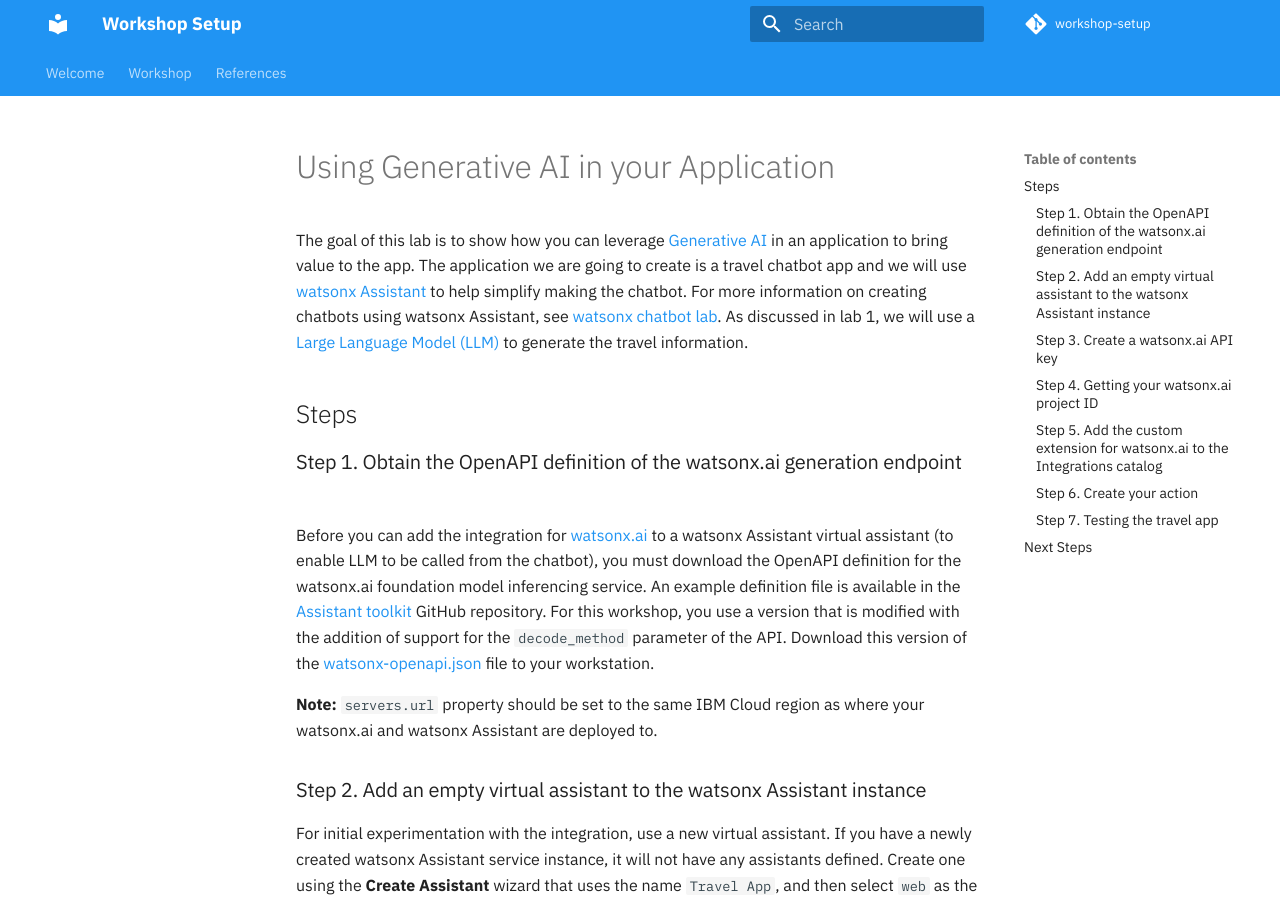
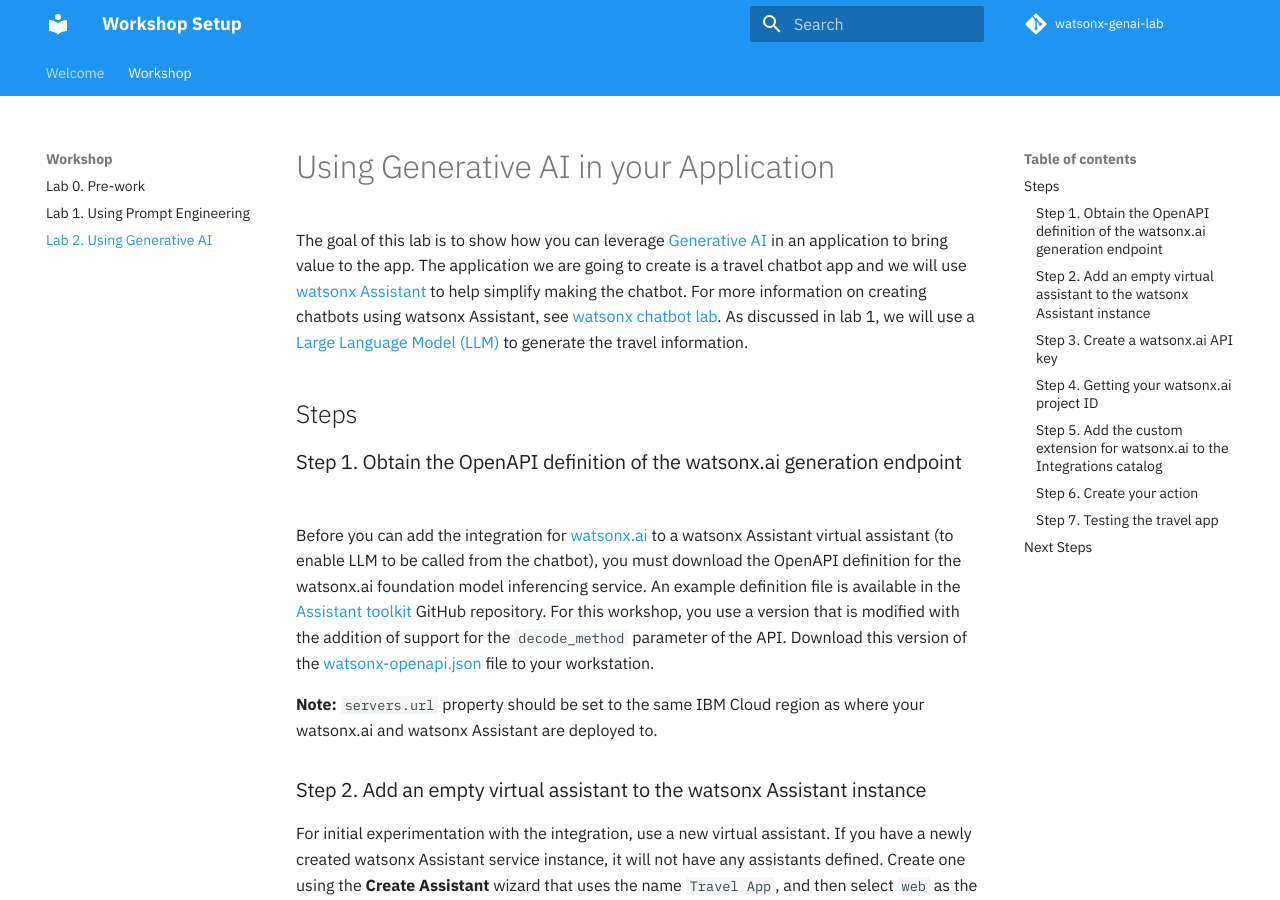
Before and after one commit to IBM/watsonx-genai-lab, an MkDocs documentation site: the page built from docs/lab-2/README.md, in a window 1280 px wide and 900 px high. Built offline with MkDocs 1.6.1 and Material for MkDocs 9.7.7, drawn with Linux system fonts in a browser that asks for light colours; comment, search, counter and statistics services are not loaded.

Commit message:
fixed the mkdocs.yml

```diff
--- a/mkdocs.yml
+++ b/mkdocs.yml
@@ -1,11 +1,11 @@
 # Project information
 site_name: Workshop Setup
-site_url: https://remkohdev.github.io/workshop-setup
+site_url: https://ibm.github.io/watsonx-genai-lab
 site_author: IBM Developer
 
 # Repository
-repo_name: workshop-setup
-repo_url: https://github.com/remkohdev/workshop-setup
+repo_name: watsonx-genai-lab
+repo_url: https://github.com/ibm/watsonx-genai-lab
 edit_uri: edit/master/docs
 
 # Navigation
@@ -14,12 +14,8 @@ nav:
     - About the workshop: README.md
   - Workshop:
     - Lab 0. Pre-work: pre-work/README.md
-    - Lab 1. Some Title: lab-1/README.md
-  - References:
-    - Additional Resources: resources/RESOURCES.md
-    - Contributors: resources/CONTRIBUTORS.md
-    - MkDocs Cheatsheet: resources/MKDOCS.md
-    - Admin Guide: resources/ADMIN.md
+    - Lab 1. Using Prompt Engineering: lab-1/README.md
+    - Lab 2. Using Generative AI: lab-2/README.md
 
 ## DO NOT CHANGE BELOW THIS LINE
 
```
